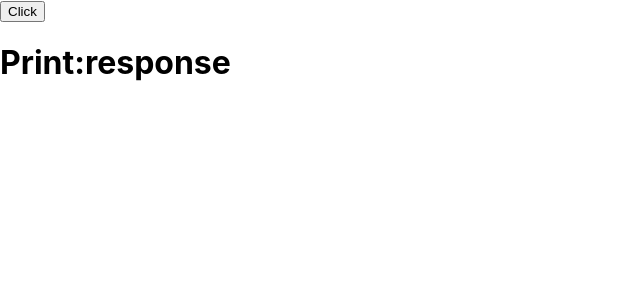
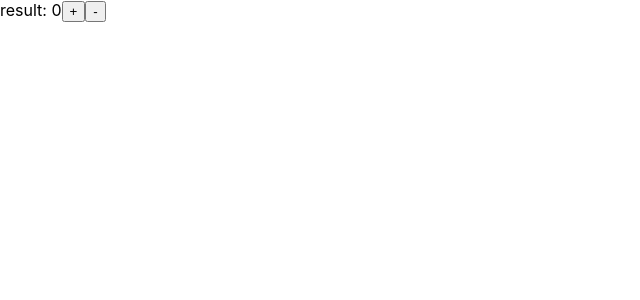
Before and after one commit to yayahzakiyah/05-react-hooks, a React (Create React App) app: page / in a window 1280 px wide. Shown: the top 300 px of the page, without its empty margins (0-640 px from the left). Built offline with nearby package versions, Linux system fonts and the light colour scheme.

Commit message:
add custom hooks

```diff
--- a/src/App.js
+++ b/src/App.js
@@ -7,6 +7,7 @@
 import { CustomerOrderView } from './components/CustomerOrderView';
 import { DepsProvider } from './context/depContext';
 import { MoreEffectService } from './services/MoreEffectService';
+import MyHook from './components/MyHook/MyHook';
 
 const App = () => {
   // const [pageID, setPageId] = useState(0)
@@ -18,11 +19,12 @@
   return (
     // <HookComponent/>
     // <CustomerOrderView/>
-    <DepsProvider services={{
-      moreEffectService: MoreEffectService()
-    }}>
-      <MoreEffect/>
-    </DepsProvider>
+    // <DepsProvider services={{
+    //   moreEffectService: MoreEffectService()
+    // }}>
+    //   <MoreEffect/>
+    // </DepsProvider>
+    <MyHook/>
   )
 }
 
--- /dev/null
+++ b/src/components/MyHook/MyHook.js
@@ -0,0 +1,23 @@
+import { useState } from "react"
+import useMyHook from "./UseMyHook"
+
+const MyHook = () => {
+    // const [counter, setCounter] = useState(0)
+    // const add = () => {
+    //     setCounter(counter + 1)
+    // }
+    // const min = () => {
+    //     setCounter(counter - 1)
+    // }
+
+    const {counter, add, min} = useMyHook()
+    return (
+        <div>
+            result: {counter}
+            <button onClick={add}>+</button>
+            <button onClick={min}>-</button>
+        </div>
+    )
+}
+
+export default MyHook;
--- /dev/null
+++ b/src/components/MyHook/UseMyHook.js
@@ -0,0 +1,17 @@
+import { useState } from "react"
+
+const useMyHook = () => {
+    const [counter, setCounter] = useState(0);
+    const add = () => {
+        setCounter(counter + 1)
+    }
+    const min = () => {
+        setCounter(counter - 1)
+    }
+    return {
+        counter, add, min
+    }
+
+}
+
+export default useMyHook
```
